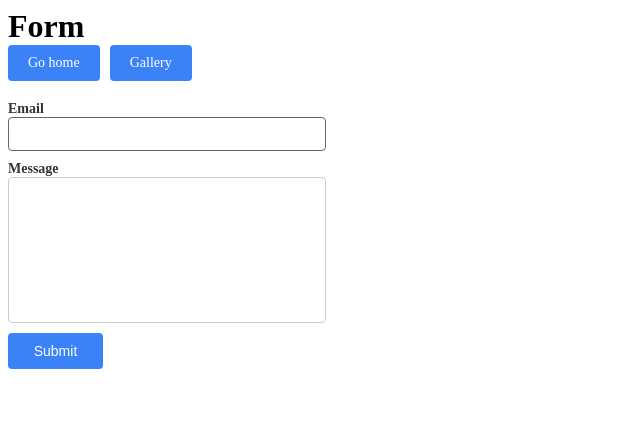
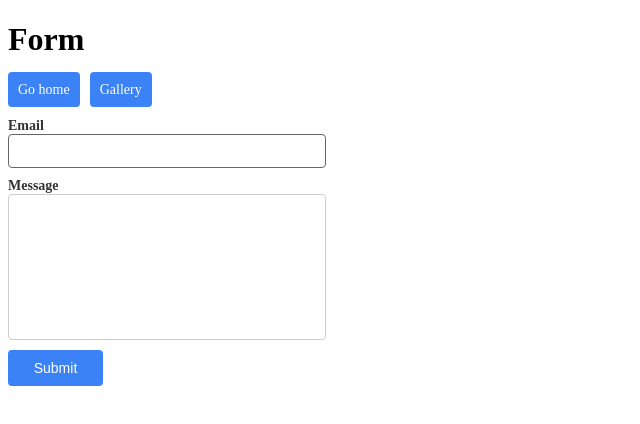
Before and after one commit to KaterynaSlobodianiuk/goit-js-hw-09, a plain HTML site: page 2-form.html in a window 1280 px wide. Shown: the whole page, without its empty margins (0-640 px from the left). Drawn offline with Linux system fonts and the light colour scheme.

Commit message:
Deploying to gh-pages from @ KaterynaSlobodianiuk/goit-js-hw-09@5110c95494b993c5f7f996baaf5df9cb7ca39dce 🚀

```diff
--- a/2-form.html
+++ b/2-form.html
@@ -7,7 +7,7 @@
   <meta name="viewport" content="width=device-width, initial-scale=1.0" />
   <title>Form</title>
   <script type="module" crossorigin src="/goit-js-hw-09/assets/modulepreload-polyfill-B5Qt9EMX.js"></script>
-  <link rel="stylesheet" crossorigin href="/goit-js-hw-09/assets/styles-B6F98VON.css">
+  <link rel="stylesheet" crossorigin href="/goit-js-hw-09/assets/2-form-S0WDRIO1.css">
 </head>
 
 <body>
--- /dev/null
+++ b/assets/1-gallery-CH0FZM6S.css
@@ -0,0 +1 @@
+ul{list-style:none;margin:0;padding:0;display:flex;gap:10px}img{display:block;width:100%;height:100%}.home-btn{background-color:#3b82f6;max-width:95px;padding:10px;font-size:14px;border:none;border-radius:4px;cursor:pointer;text-decoration:none;color:#fff}.home-btn:hover,.home-btn:focus{background-color:#2563eb}.gallery{display:flex;flex-wrap:wrap;gap:24px;margin:30px auto;max-width:1128px}.gallery-item{width:calc((100% - 48px) / 3);box-shadow:0 4px 6px #00000080}.gallery-item:hover{transform:scale(1.025)}.gallery-image{max-width:360px}
--- /dev/null
+++ b/assets/2-form-S0WDRIO1.css
@@ -0,0 +1 @@
+ul{list-style:none;margin:0;padding:0;display:flex;gap:10px}.home-btn{background-color:#3b82f6;max-width:95px;padding:10px;font-size:14px;border:none;border-radius:4px;cursor:pointer;text-decoration:none;color:#fff}.home-btn:hover,.home-btn:focus{background-color:#2563eb}.feedback-form{display:flex;flex-direction:column;gap:10px;max-width:300px;margin-top:20px}.feedback-form label{display:flex;flex-direction:column;font-size:14px;font-weight:700;color:#333}.feedback-form input,.feedback-form textarea{width:100%;padding:8px;font-size:14px;border:1px solid #ccc;border-radius:4px;outline:none;resize:none}.feedback-form input:focus,.feedback-form textarea:focus{border-color:#666}.feedback-form button{background-color:#3b82f6;color:#fff;max-width:95px;padding:10px;font-size:14px;border:none;border-radius:4px;cursor:pointer}.feedback-form button:hover{background-color:#2563eb}
```
Also changed, not shown: 1-gallery.html (+1 -1 lines), 1-gallery.js (+1 -1 lines), index.html (+1 -1 lines), assets/index-B6F98VON.css (renamed from assets/styles-B6F98VON.css), 1 other file.
